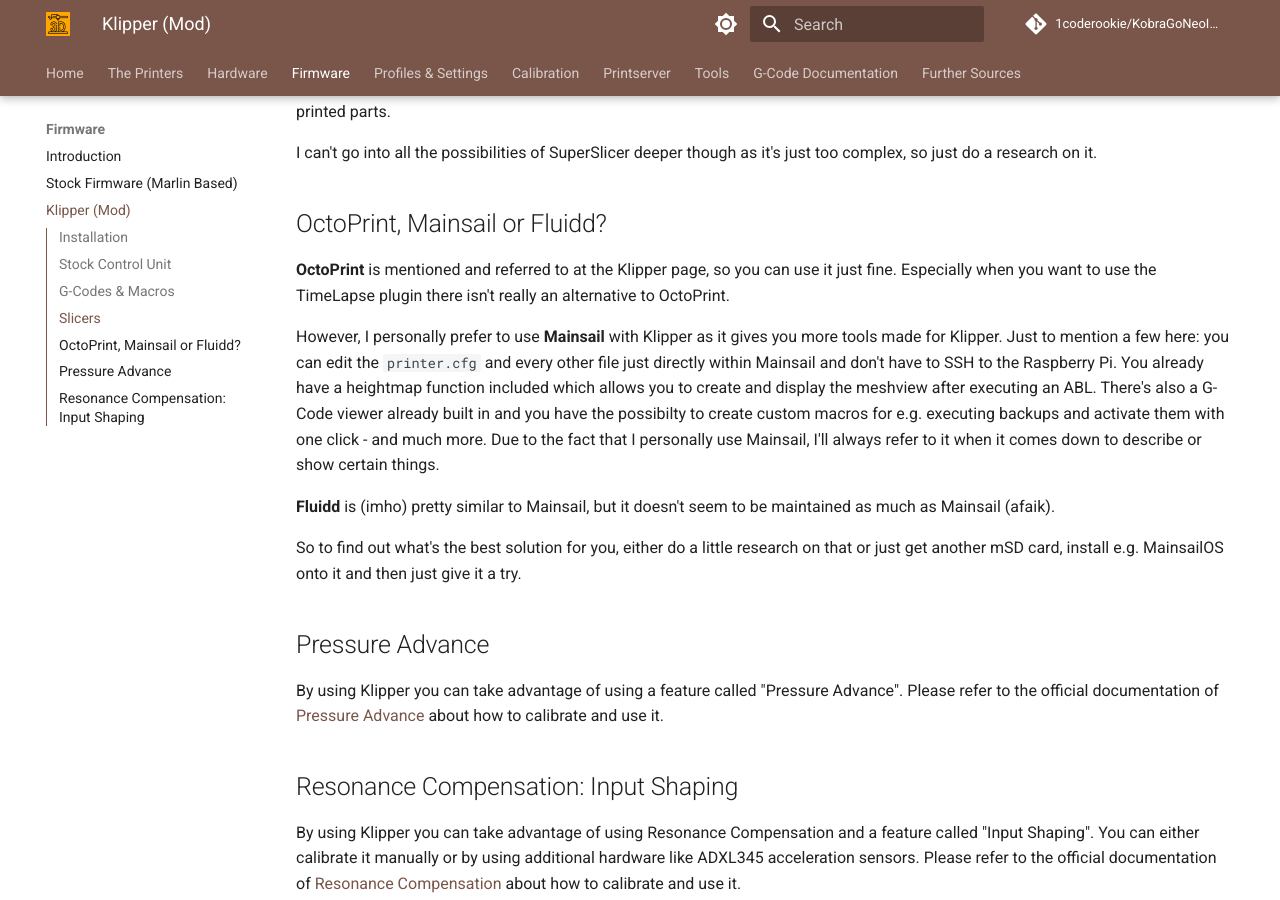
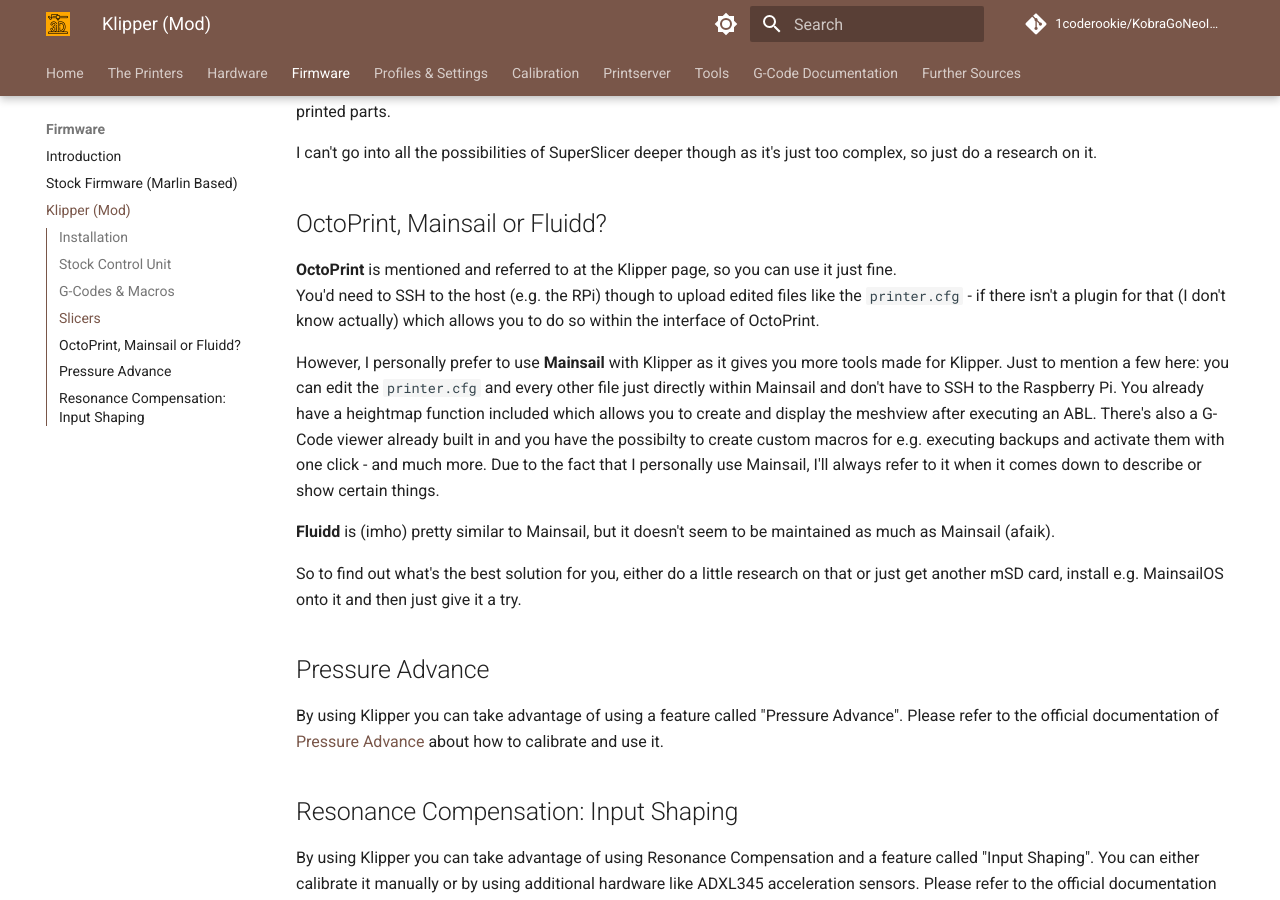
Before and after one commit to 1coderookie/KobraGoNeoInsights, an MkDocs documentation site: the page built from docs/firmware/fw_klipper.md, in a window 1280 px wide and 900 px high, scrolled down 2697 px. Built offline with MkDocs 1.6.1 and Material for MkDocs 9.7.7, drawn with Linux system fonts in a browser that asks for light colours; comment, search, counter and statistics services are not loaded.

Commit message:
Update fw_klipper.md

```diff
--- a/docs/firmware/fw_klipper.md
+++ b/docs/firmware/fw_klipper.md
@@ -74,7 +74,8 @@
 
 ## OctoPrint, Mainsail or Fluidd?
 
-**OctoPrint** is mentioned and referred to at the Klipper page, so you can use it just fine. Especially when you want to use the TimeLapse plugin there isn't really an alternative to OctoPrint.
+**OctoPrint** is mentioned and referred to at the Klipper page, so you can use it just fine.
+You'd need to SSH to the host (e.g. the RPi) though to upload edited files like the `printer.cfg` - if there isn't a plugin for that (I don't know actually) which allows you to do so within the interface of OctoPrint.
 
 However, I personally prefer to use **Mainsail** with Klipper as it gives you more tools made for Klipper. Just to mention a few here: you can edit the `printer.cfg` and every other file just directly within Mainsail and don't have to SSH to the Raspberry Pi. You already have a heightmap function included which allows you to create and display the meshview after executing an ABL. There's also a G-Code viewer already built in and you have the possibilty to create custom macros for e.g. executing backups and activate them with one click - and much more. Due to the fact that I personally use Mainsail, I'll always refer to it when it comes down to describe or show certain things.
 
```
